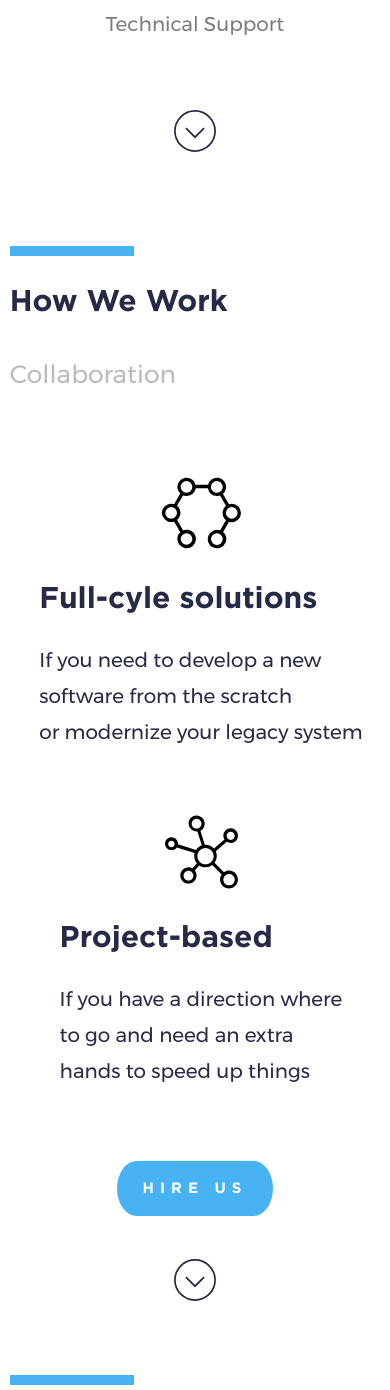
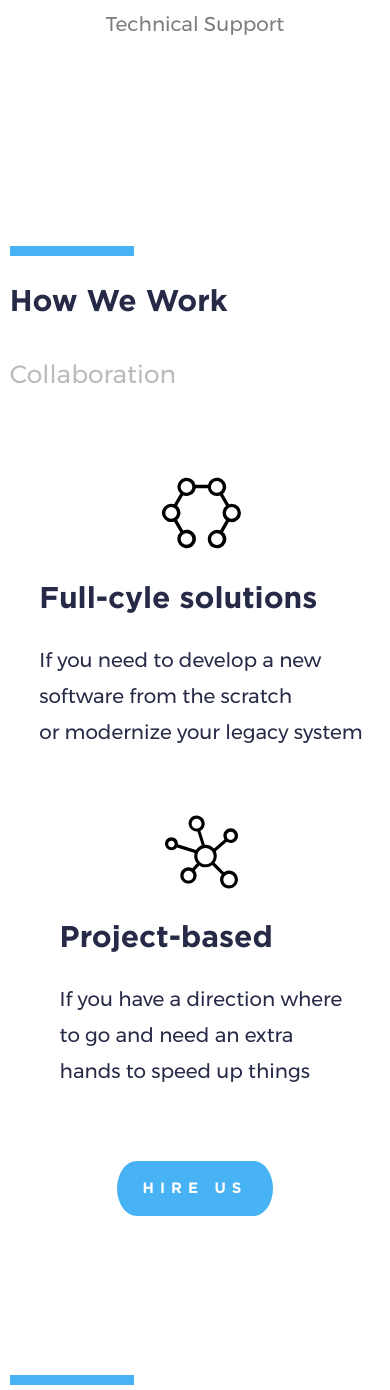
Before and after one commit to chalatz/jastics-labs, a Jekyll site: the page built from index.md, in a window 390 px wide. Shown: the part 2547-3937 px from the top of the page. Built offline with Jekyll 4.4.1, drawn with Linux system fonts in a browser that asks for light colours; nearby versions of some CDN libraries; comment, search, counter and statistics services are not loaded.

Commit message:
mobile fix

```diff
--- a/_sass/elements.scss
+++ b/_sass/elements.scss
@@ -40,6 +40,9 @@
 
     &--section {
         bottom: 0;
+        @include breakpoint(medium) {
+            display: none;
+        }
     }
 
     &--hover-darkblue {
```
